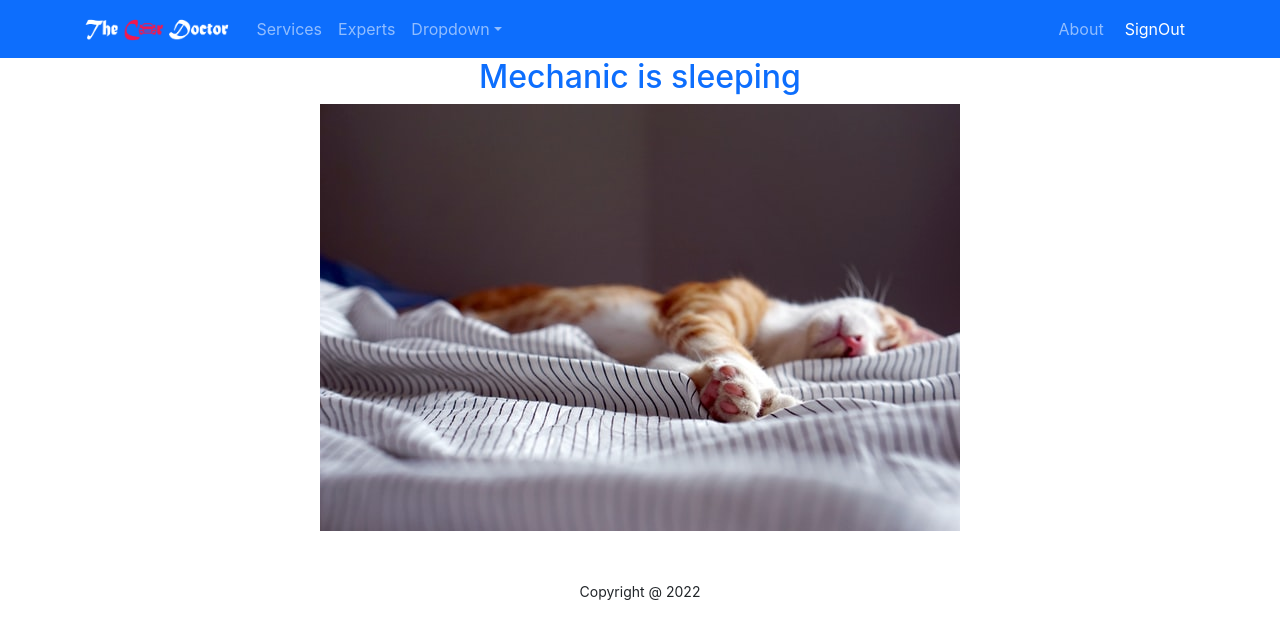
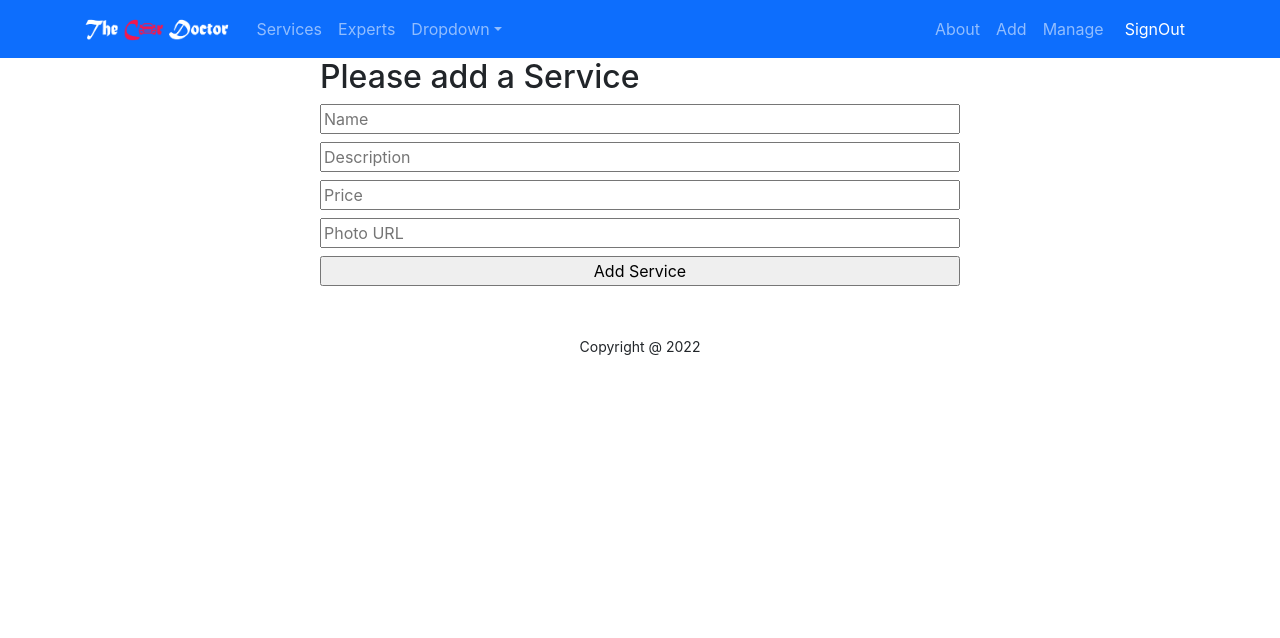
Before and after one commit to Hasanat902/car-repairing-client, a React (Create React App) app: page /addservice in a window 1280 px wide. Shown: the top 638 px of the page. Built offline with nearby package versions, Linux system fonts and the light colour scheme; no server answers; sample sign-in values are in the browser's storage.

Commit message:
added add service and manage service route

```diff
--- a/package.json
+++ b/package.json
@@ -12,6 +12,7 @@
     "react-bootstrap": "^2.5.0",
     "react-dom": "^18.2.0",
     "react-firebase-hooks": "^5.0.3",
+    "react-hook-form": "^7.34.2",
     "react-router-dom": "^6.3.0",
     "react-scripts": "5.0.1",
     "react-toastify": "^9.0.8",
--- a/src/App.js
+++ b/src/App.js
@@ -10,6 +10,8 @@ import Login from './Pages/Login/Login/Login';
 import Register from './Pages/Login/Register/Register';
 import RequireAuth from './Pages/Login/RequireAuth/RequireAuth';
 import Checkout from './Pages/Checkout/Checkout/Checkout';
+import AddService from './Pages/AddService/AddService';
+import ManageServices from './Pages/ManageServices/ManageServices';
 
 function App() {
   return (
@@ -27,6 +29,16 @@ function App() {
             <Checkout></Checkout>
           </RequireAuth>
         }></Route>
+        <Route path="/addservice" element={
+          <RequireAuth>
+            <AddService></AddService>
+          </RequireAuth>
+        }></Route>
+        <Route path="/manage" element={
+          <RequireAuth>
+            <ManageServices></ManageServices>
+          </RequireAuth>
+        }></Route>
         <Route path="*" element={<NotFound></NotFound>}></Route>
       </Routes>
       <Footer></Footer>
--- /dev/null
+++ b/src/Pages/AddService/AddService.js
@@ -0,0 +1,36 @@
+import React from "react";
+import { useForm } from "react-hook-form";
+
+const AddService = () => {
+  const { register, handleSubmit } = useForm();
+  const onSubmit = (data) => {
+    console.log(data)
+    const url = `http://localhost:5000/service`;
+    fetch(url, {
+        method: "POST",
+        headers: {
+            'content-type': 'application/json'
+        },
+        body: JSON.stringify(data)
+    })
+    .then(res => res.json())
+    .then(result => {
+        console.log(result);
+    })
+};
+
+  return (
+    <div className="w-50 mx-auto">
+      <h2>Please add a Service</h2>
+      <form className="d-flex flex-column" onSubmit={handleSubmit(onSubmit)}>
+        <input className="mb-2" placeholder="Name" {...register("name", { required: true, maxLength: 20 })} />
+        <input className="mb-2" placeholder="Description" {...register("description")} />
+        <input className="mb-2" placeholder="Price" type="number" {...register("price")} />
+        <input className="mb-2" placeholder="Photo URL" type="text" {...register("img")} />
+        <input type="submit" value="Add Service" />
+      </form>
+    </div>
+  );
+};
+
+export default AddService;
--- a/src/Pages/Home/Service/Service.js
+++ b/src/Pages/Home/Service/Service.js
@@ -4,7 +4,7 @@ import { useNavigate } from 'react-router-dom';
 
 const Service = ({service}) => {
 
-    const {id, name, img, description, price} = service;
+    const {_id, name, img, description, price} = service;
 
     const navigate = useNavigate();
 
@@ -18,7 +18,7 @@ const Service = ({service}) => {
             <h2>{name}</h2>
             <p>Price: {price}</p>
             <p><small>{description}</small></p>
-            <button onClick={() => navigateToServiceDetail(id)} className='btn btn-primary'>Book: {name}</button>
+            <button onClick={() => navigateToServiceDetail(_id)} className='btn btn-primary'>Book: {name}</button>
         </div>
     );
 };
--- a/src/Pages/Home/Services/Services.js
+++ b/src/Pages/Home/Services/Services.js
@@ -6,7 +6,7 @@ const Services = () => {
   const [services, setServices] = useState([]);
 
   useEffect(() => {
-    fetch("services.json")
+    fetch("http://localhost:5000/service")
       .then((res) => res.json())
       .then((data) => setServices(data));
   }, []);
@@ -17,7 +17,7 @@ const Services = () => {
         <h1 className="text-primary text-center my-5">Our Services</h1>
         <div className="services-container">
           {services.map((service) => (
-            <Service key={service.id} service={service}></Service>
+            <Service key={service._id} service={service}></Service>
           ))}
         </div>
       </div>
--- /dev/null
+++ b/src/Pages/ManageServices/ManageServices.js
@@ -0,0 +1,36 @@
+import React from 'react';
+import useServices from '../../hooks/useServices';
+
+const ManageServices = () => {
+
+    const [services, setServices] = useServices();
+
+    const handleDelete = id => {
+        const proceed = window.confirm('Are you sure you want to delete?');
+        if(proceed){
+            const url = `http://localhost:5000/service/${id}`;
+            fetch(url, {
+                method: "DELETE"
+            })
+            .then(res => res.json())
+            .then(data => {
+                console.log(data);
+                const remaining = services.filter(service => service._id !== id);
+                setServices(remaining);
+            })
+        }
+    }
+
+    return (
+        <div className='w-50 mx-auto'>
+            <h2>Manage Your Services</h2>
+            {
+                services.map(service => <div key={service._id}>
+                    <h5>{service.name} <button onClick={() => handleDelete(service._id)}>X</button></h5>
+                </div>)
+            }
+        </div>
+    );
+};
+
+export default ManageServices;
--- a/src/Pages/ServiceDetail/ServiceDetail.js
+++ b/src/Pages/ServiceDetail/ServiceDetail.js
@@ -1,13 +1,25 @@
 import React from 'react';
+import { useEffect } from 'react';
+import { useState } from 'react';
 import { useParams, Link } from 'react-router-dom';
 
 const ServiceDetail = () => {
 
     const {serviceId} = useParams();
 
+    const [service, setService] = useState({});
+
+    useEffect( () => {
+        const url = `http://localhost:5000/service/${serviceId}`;
+
+        fetch(url)
+        .then(res => res.json())
+        .then(data => setService(data))
+    }, [])
+
     return (
         <div>
-            <h2>This is service Detail: {serviceId}</h2>
+            <h2>You are going to book: {service.name}</h2>
             <div className='text-center'>
                 <Link to="/checkout">
                     <button className='btn btn-primary'>Proceed Checkout</button>
--- a/src/Pages/Shared/Header/Header.js
+++ b/src/Pages/Shared/Header/Header.js
@@ -42,6 +42,12 @@ const Header = () => {
           <Nav>
             <Nav.Link as={Link} to="about">About</Nav.Link>
             {
+              user && <>
+                <Nav.Link as={Link} to="addservice">Add</Nav.Link>
+                <Nav.Link as={Link} to="manage">Manage</Nav.Link>
+              </>
+            }
+            {
               user ?
               <button className="btn btn-link text-white text-decoration-none" onClick={handleSignOut}>SignOut</button>
               :
--- /dev/null
+++ b/src/hooks/useServices.js
@@ -0,0 +1,15 @@
+import { useEffect, useState } from "react";
+
+const useServices = () => {
+    const [services, setServices] = useState([]);
+
+  useEffect(() => {
+    fetch("http://localhost:5000/service")
+      .then((res) => res.json())
+      .then((data) => setServices(data));
+  }, []);
+
+  return [services, setServices];
+}
+
+export default useServices;
```
Also changed, not shown: firebase.json (added), 2 other files (tests, documents, lock files or other folders).
